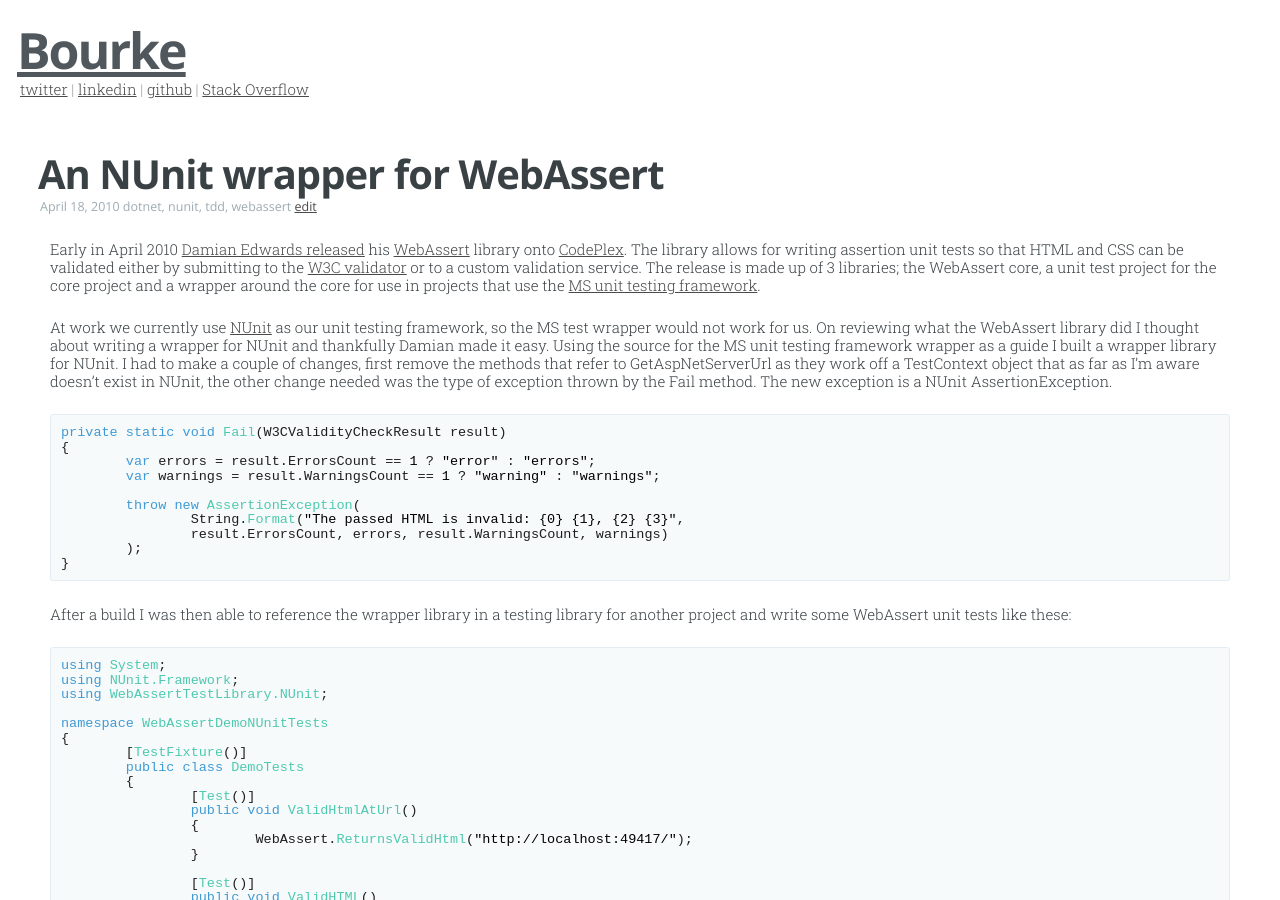
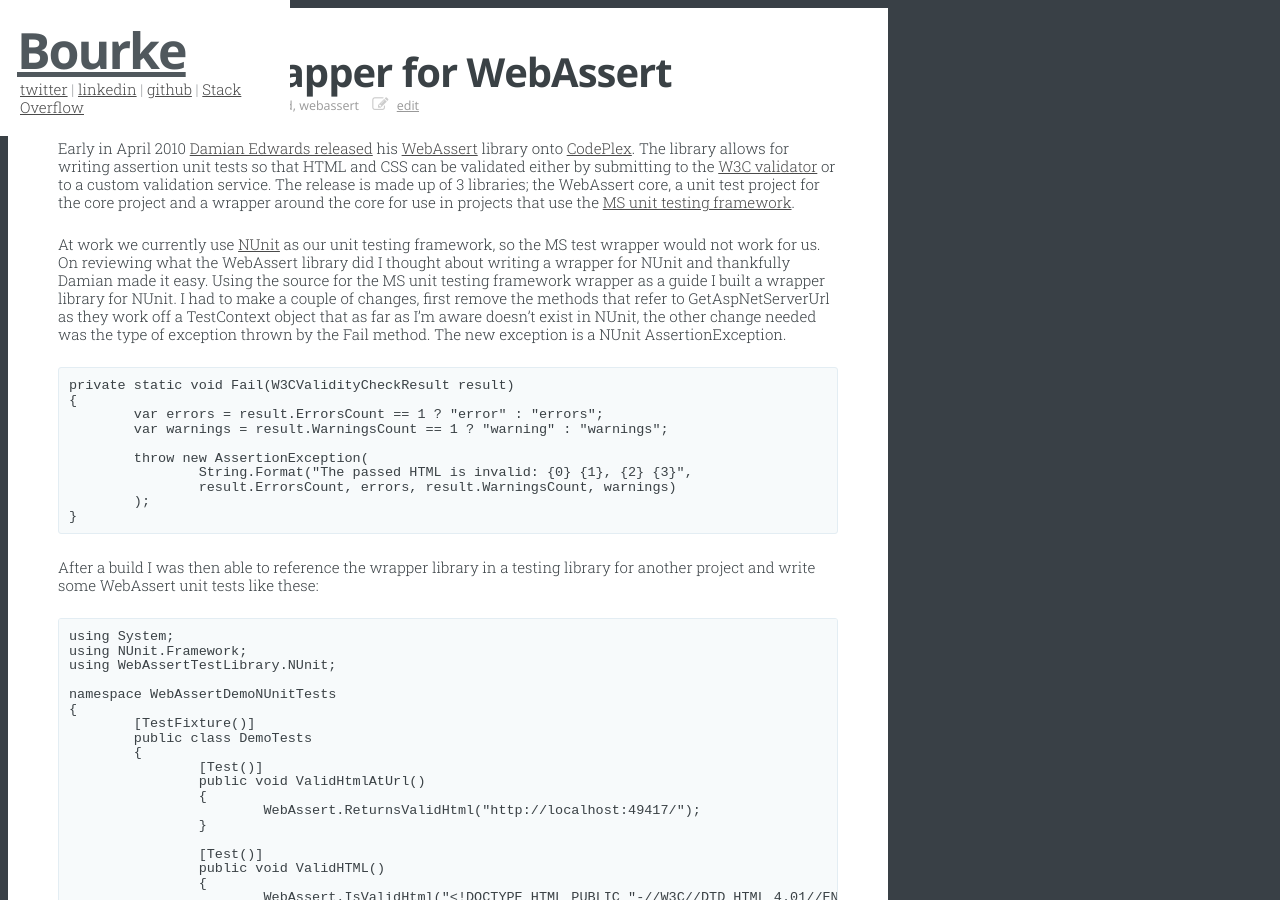
Before and after one commit to jfbourke/jfbourke.github.io, a Jekyll site: the page built from _posts/2010-04-18-an-nunit-wrapper-for-webassert.markdown, in a window 1280 px wide and 900 px high. Built offline with Jekyll 4.4.1, drawn with Linux system fonts in a browser that asks for light colours; nearby versions of some CDN libraries; library files that are not in the unit come from our copies; Markdown is read by kramdown in place of the engine named in the settings.

Commit message:
Changing layout

```diff
--- a/css/style.css
+++ b/css/style.css
@@ -16,6 +16,13 @@
 /* ==========================================================================
    0. Includes - Ground zero
    ========================================================================== */
+@font-face {
+    font-family: 'FontAwesome';
+    src: url("/font/fontawesome-webfont.eot");
+    src: url("/font/fontawesome-webfont.eot?#iefix") format("embedded-opentype"),url("/font/fontawesome-webfont.woff") format("woff"),url("/font/fontawesome-webfont.ttf") format("truetype"),url("/font/fontawesome-webfont.svgz#FontAwesomeRegular") format("svg"),url("/font/fontawesome-webfont.svg#FontAwesomeRegular") format("svg");
+    font-weight: normal;
+    font-style: normal;
+}
 
 @import url(normalize.css);
 @import url(pygments.css);
@@ -128,9 +135,10 @@
 header#site-header {
 	background-color: #fff;
 	padding: 20px;
-	width: 100%;
+	width: 250px;
 	position: fixed;
 	top: 0;
+	left: 0;
 }
 
 .is-sticky {
@@ -163,7 +171,7 @@
 	background-color: #fff;
 	color: #3A4145;
 	padding: 40px;
-	margin-top: 110px;
+	max-width: 800px;
 }
 
 article.post header h2 {
@@ -183,6 +191,56 @@
 article.post div.post-meta p {
 	margin: 0;
 }
+
+
+article.post div.post-meta {
+    margin-left: 4px;
+    color: #999;
+}
+article.post div.post-meta a {
+    color: #999;
+    -webkit-transition: 0.3s;
+    -moz-transition: 0.3s;
+    -o-transition: 0.3s;
+    transition: 0.3s;
+}
+
+article.post div.post-meta a:hover { color: #666 }
+
+article.post div.post-meta .date,
+article.post div.post-meta .tags,
+article.post div.post-meta .comments,
+article.post div.post-meta .edit { padding-right: 10px }
+
+article.post div.post-meta .date:before,
+article.post div.post-meta .tags:before,
+article.post div.post-meta .comments:before,
+article.post div.post-meta .edit:before {
+    color: #ccc;
+    font: 1.3em FontAwesome;
+    left: 0;
+    margin-right: 5px;
+}
+
+@media screen and (max-width: 800px) {
+    article.post div.post-meta .date,
+    article.post div.post-meta .tags,
+    article.post div.post-meta .comments,
+    article.post div.post-meta .edit {
+        display: -moz-inline-stack;
+        display: inline-block;
+        vertical-align: middle;
+        *vertical-align: auto;
+        zoom: 1;
+        *display: inline;
+        margin-right: 30px;
+    }
+}
+
+article.post div.post-meta .date:before { content: "\f073" }
+article.post div.post-meta .tags:before { content: "\f02c" }
+article.post div.post-meta .comments:before { content: "\f075" }
+article.post div.post-meta .edit:before { content: "\f044" }
 
 article.post div.post-body {
 	padding: 0 10px;
--- a/js/main.js
+++ b/js/main.js
@@ -4,9 +4,6 @@
 	$(document).ready(function() {
 		$(window).scroll(function() {
 
-			var b = $("body"), t = b.scrollTop(), h = $("header#site-header");
-			(t > 0) ? h.addClass("is-sticky") : h.removeClass("is-sticky");
-
 		});
 	});
 }(jQuery));
```
